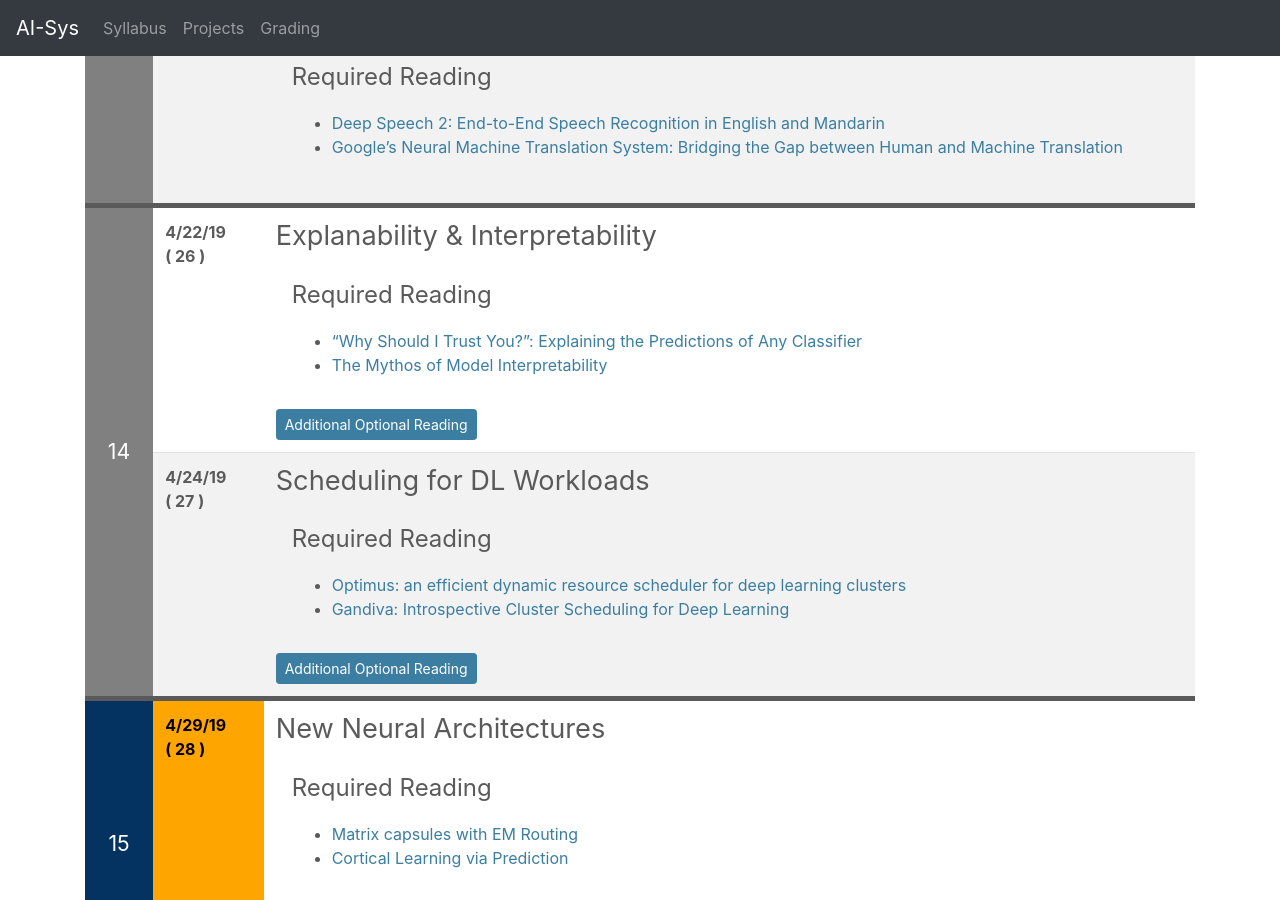
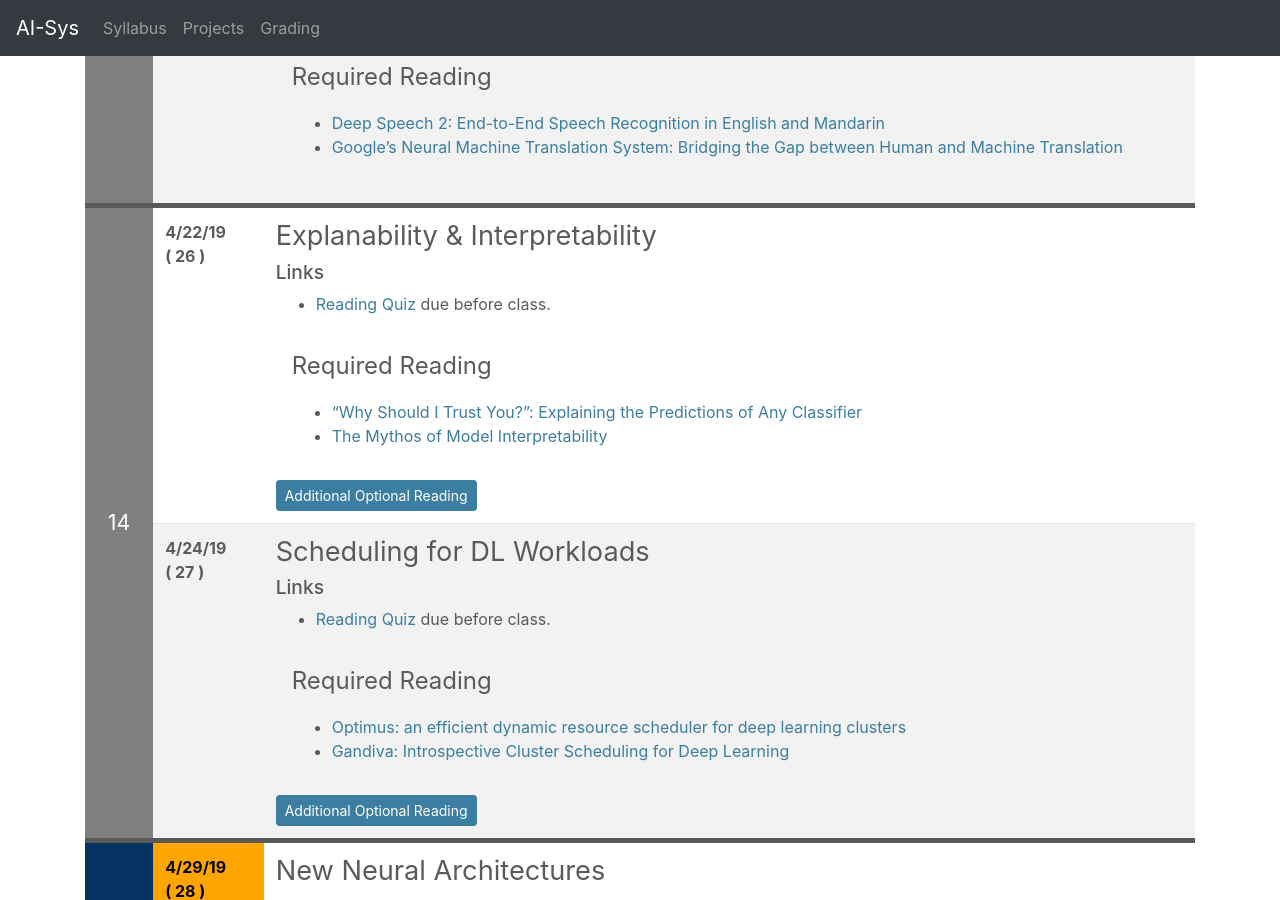
Before and after one commit to ucbrise/cs294-ai-sys-sp19, a Jekyll site: the page built from index.md, in a window 1280 px wide and 900 px high, scrolled down 8600 px. Built offline with Jekyll 4.4.1, drawn with Linux system fonts in a browser that asks for light colours; nearby versions of some CDN libraries; our own code applies the rules of GitHub Pages for plain Markdown files.

Commit message:
added quizes for lectures 26 and 27

```diff
--- a/index.md
+++ b/index.md
@@ -787,6 +787,10 @@ If you find some of the reading confusing and want a more gentle introduction, t
 {% include syllabus_entry %}
 ## Explanability & Interpretability
 
+### Links
+* [Reading Quiz](https://forms.gle/ksYAkkh1peZ8EaZP8) due before class.
+
+
 <div class="summary" markdown="1"> </div>
 <div class="reading">
 <div class="required_reading" markdown="1">
@@ -811,6 +815,9 @@ If you find some of the reading confusing and want a more gentle introduction, t
 
 {% include syllabus_entry %}
 ## Scheduling for DL Workloads
+
+### Links
+* [Reading Quiz](https://forms.gle/SjP1kBFfZGr7naKn8) due before class.
 
 <div class="summary" markdown="1"> </div>
 <div class="reading">
```
